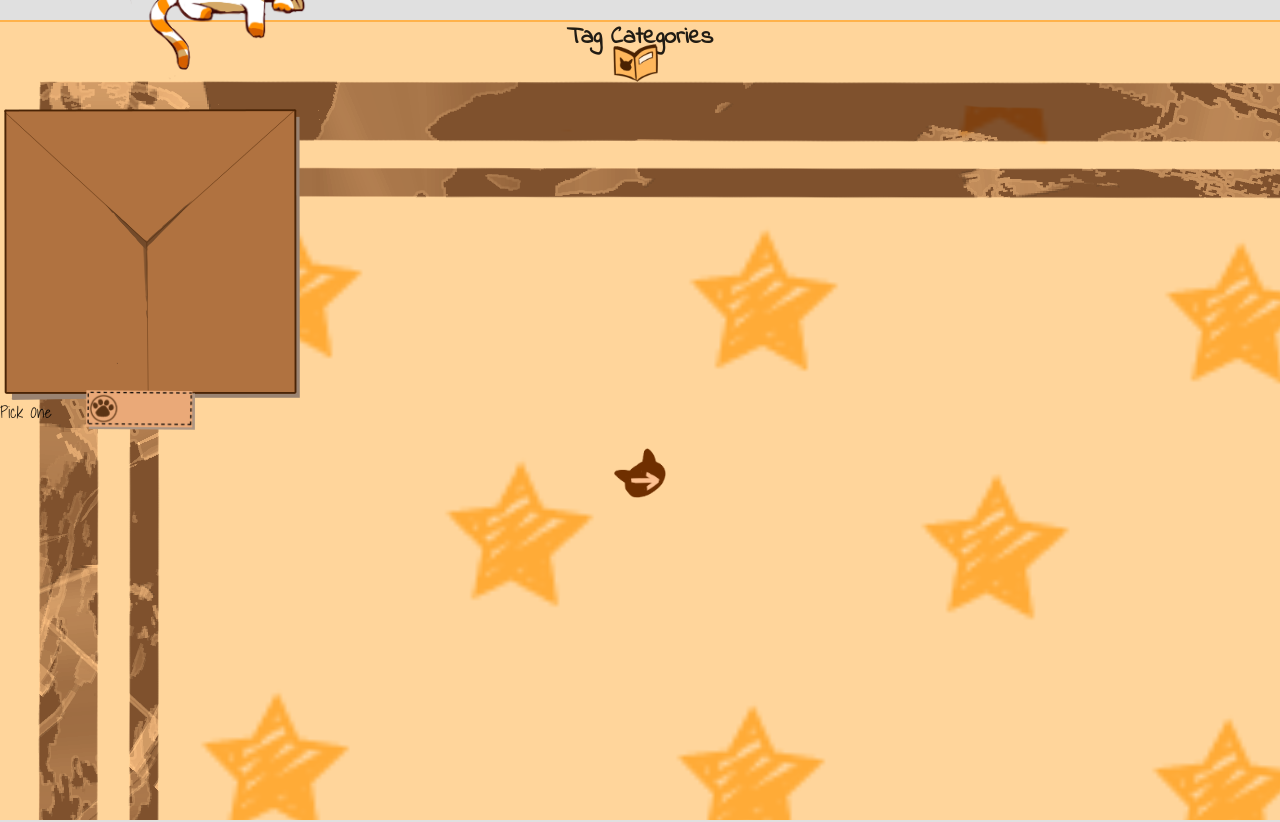
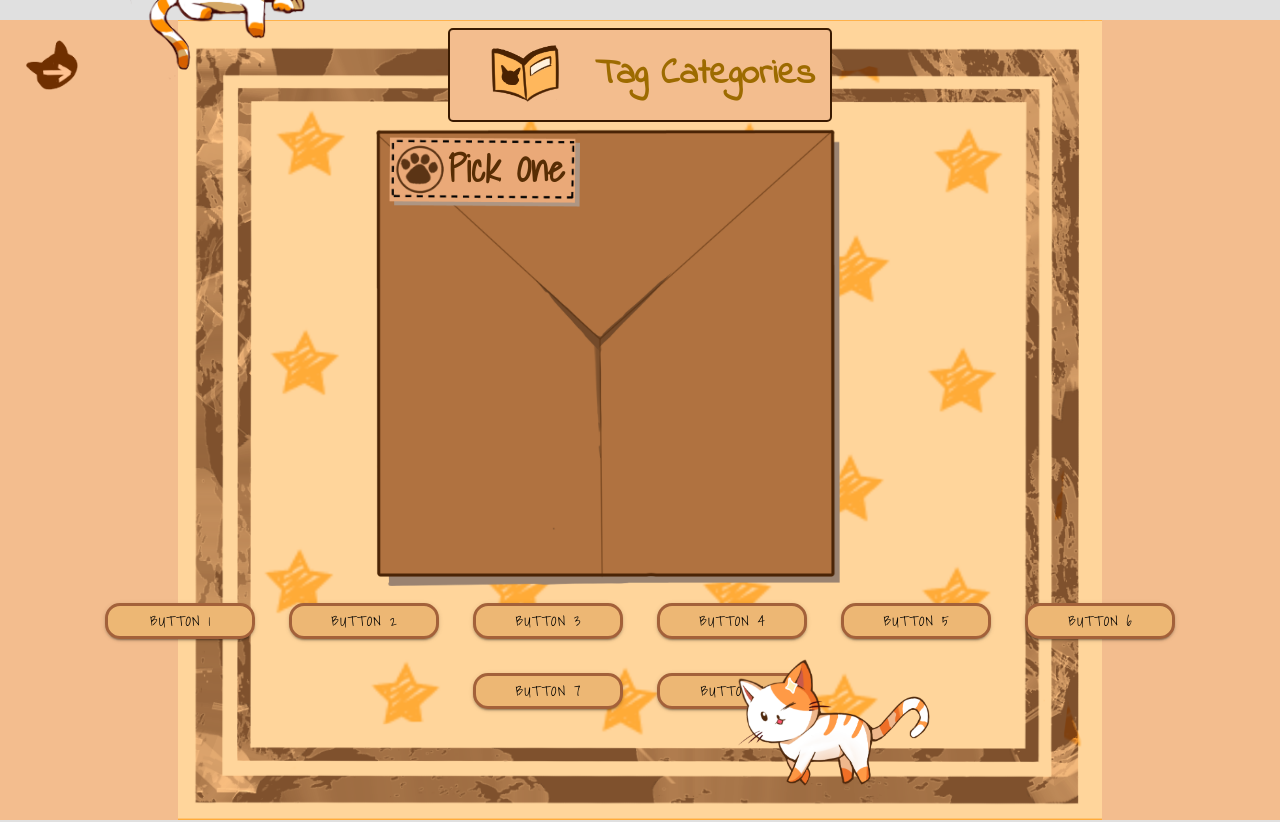
Before and after one commit to iumi04/nekoWebsite, a Vue app: page / in a window 1280 px wide. Shown: the part 1620-2442 px from the top of the page. Built offline with nearby package versions, Linux system fonts and the light colour scheme; a web font is replaced by a local one.

Commit message:
progress update: 1st, 2nd sections done (mostly); 3rd WIP

```diff
--- a/src/components/MainLayout.vue
+++ b/src/components/MainLayout.vue
@@ -159,16 +159,36 @@
     <v-container fluid class="third-section">
       <v-img src="../assets/ThirdBackground.png" class="background" cover></v-img>
       <v-row class="text-center" align="center" justify="center">
-        <h2 style="font-family: 'Indie Flower', cursive;">Tag Categories</h2>
+        <v-col class="tag-categories-box" cols="auto">
+          <v-img src="../assets/TagCatagoriesIcon.png" class="tag-categories-icon" contain height="60"></v-img>
+          <h2 class="tag-categories-heading">Tag Categories</h2>
+        </v-col>
       </v-row>
-      <v-img src="../assets/TagCatagoriesIcon.png" class="tag-categories-icon" contain height="40"></v-img>
-      <v-row class="pick-one" align="center" justify="center">
-        <v-img src="../assets/Box.png" class="box-background" contain width="300"></v-img>
-        <p style="font-family: 'Shadows Into Light', cursive;">Pick One</p>
-        <v-img src="../assets/Sticker.png" class="sticker-icon" contain></v-img>
+      <v-row class="pick-one-container" align="center" justify="flex-end">
+        <div class="box-container">
+          <v-img src="../assets/Box.png" class="box-background" contain></v-img>
+          <div class="pick-one-content">
+            <v-img src="../assets/Sticker.png" class="sticker-icon" contain></v-img>
+            <p class="pick-one-text">Pick One</p>
+          </div>
+        </div>
       </v-row>
+      <v-row class="buttons-row" align="center" justify="center">
+        <v-col
+          v-for="index in 8"
+          :key="'button-' + index"
+          cols="auto"
+        >
+          <v-btn
+            class="button-item"
+            :style="{ backgroundColor: '#edb774', color: 'black', border: '3px solid #a3613a' }"
+          >
+            Button {{ index }}
+          </v-btn>
+        </v-col>
+      </v-row>
+      <v-img src="../assets/WalkingCat.png" class="walking-cat" contain></v-img>
       <v-img src="../assets/CatalogIcon.png" class="catalog-icon" contain height="50"></v-img>
-      <v-img src="../assets/WalkingCat.png" class="walking-cat" contain></v-img>
     </v-container>
 
     <v-divider class="separator"></v-divider>
@@ -533,44 +553,109 @@ body {
 }
 
 .third-section {
-  height: 100vh;
+  height: 100vh; /* Full viewport height */
   background-image: url('~@/assets/ThirdBackground.png');
+  background-size: contain; /* Ensure the entire image is visible */
+  background-position: center; /* Center the image */
+  background-repeat: no-repeat; /* Avoid repeating the image */
+  background-color: #f3bd8e; /* Fallback color to fill the space not covered by the image */
+  position: relative;
+  padding-top: 20px; /* Adjust padding to accommodate the "Tag Categories" bar */
+}
+
+.buttons-row {
+  margin-top: 20px;
+  margin-bottom: 20px;
+}
+
+.button-item {
+  height: 50px;
+  width: 150px;
+  margin: 5px;
+  border-radius: 15px;
+  font-size: 18px;
+  font-family: 'Shadows Into Light', cursive;
+  border: 3px solid #a3613a;
+}
+
+.tag-categories-box {
+  background-color: #f3bd8e; /* Light brown box color */
+  padding: 15px;
+  border: 2px solid #391a01;
+  border-radius: 5px;
+  display: flex;
+  align-items: center;
+  justify-content: center;
+  margin: 0 auto;
+  max-width: 1200px; /* Same width as Featured AI Tools */
 }
 
 .tag-categories-icon {
-  height: 40px;
+  height: 60px;
   margin-right: 10px;
-  vertical-align: middle;
 }
 
-.pick-one {
+.tag-categories-heading {
+  font-family: 'Indie Flower', cursive;
+  font-size: 36px;
+  color: #9d6b00;
+  font-weight: bold;
+  margin: 0;
+}
+
+.pick-one-container {
   position: relative;
   margin-top: 20px;
-  display: inline-block;
+  display: flex;
+  justify-content: flex-end;
+}
+
+.box-container {
+  position: relative;
+  margin-right: 440px;
+  width: 470px;
 }
 
 .box-background {
-  width: 300px;
+  width: 100%; /* Adjust the image to fit the container */
+  height: auto;
+}
+
+.pick-one-content {
+  position: absolute;
+  top: 15px; /* Adjust top position */
+  left: 15px; /* Adjust left position */
+  z-index: 10; /* Ensure text is above Sticker.png */
 }
 
 .sticker-icon {
-  position: absolute;
-  bottom: 10px;
-  right: 10px;
-  height: 40px;
+  height: 70px; /* Adjust size if needed */
+  right: 130px;
 }
 
-.catalog-icon {
-  margin-top: 20px;
-  height: 50px;
+.pick-one-text {
+  font-family: 'Shadows Into Light', cursive;
+  font-size: 36px;
+  font-weight: bold;
+  color: rgb(87, 45, 4);
+  position: absolute;
+  top: 5px; /* Adjust to fit within Box.png */
+  left: 63px; /* Adjust to fit within Box.png */
+  z-index: 20; /* Ensure it is above Sticker.png */
 }
 
 .walking-cat {
   position: absolute;
-  bottom: 0;
-  left: 50%;
-  transform: translateX(-50%);
-  height: 60px;
+  bottom: 13px; /* Adjust as needed */
+  right: 130px;
+  height: 150px; /* Bigger size */
+}
+
+.catalog-icon {
+  position: absolute;
+  top: 20px;
+  left: 20px;
+  height: 50px;
 }
 
 .bottom-section {
```
